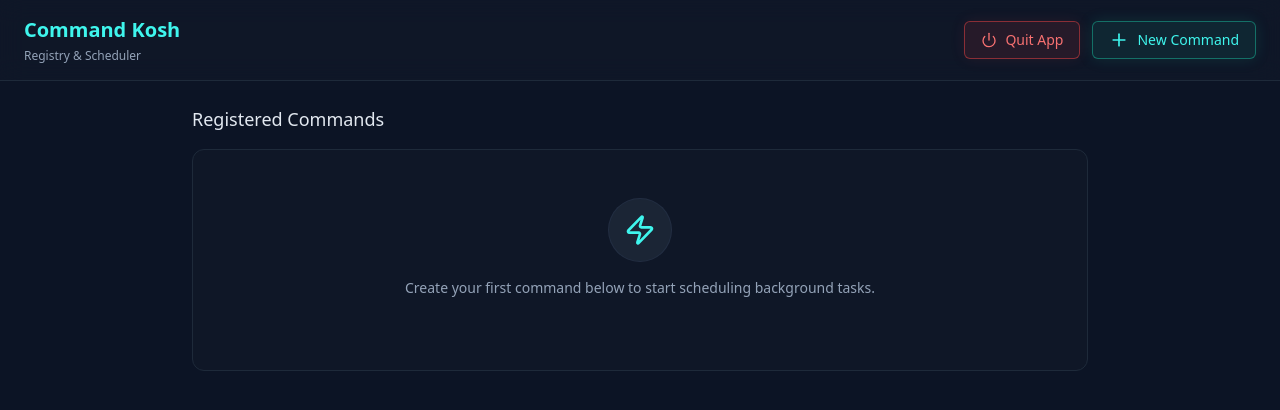
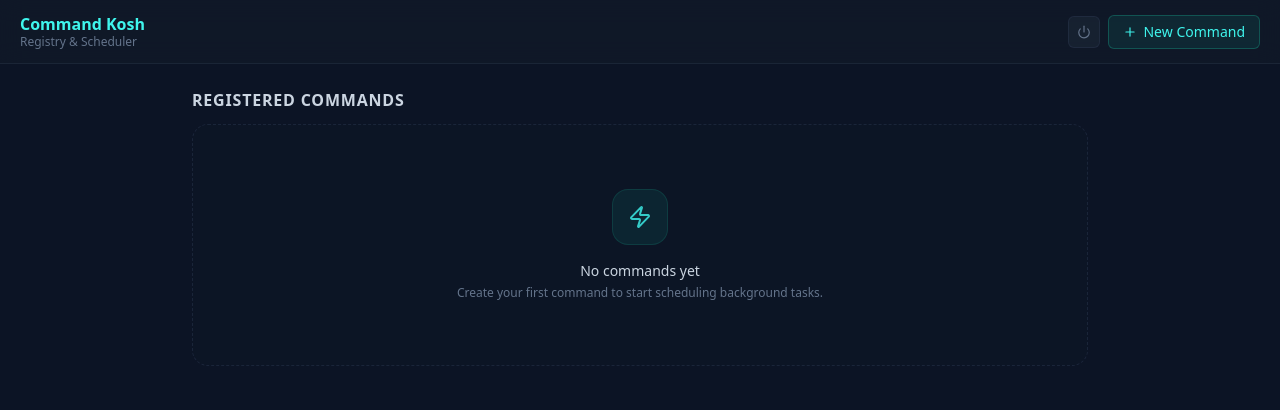
Before and after one commit to ayaan-qadri/command-kosh, a React (Vite) app: page / in a window 1280 px wide. Shown: the top 410 px of the page. Built offline with nearby package versions, Linux system fonts and the light colour scheme.

Commit message:
redesign UI: command list

```diff
--- a/src/pages/command-list/CommandListPage.tsx
+++ b/src/pages/command-list/CommandListPage.tsx
@@ -68,12 +68,19 @@ export function CommandListPage() {
 
     return (
         <div className="min-h-screen bg-zinc-950 text-zinc-100 flex flex-col font-sans">
-            <header className="px-6 py-4 border-b border-zinc-800 flex justify-between items-center bg-zinc-900/50 backdrop-blur-md sticky top-0 z-10 w-full">
+            <header className="px-5 py-3.5 border-b border-zinc-800/80 flex items-center justify-between bg-zinc-900/60 backdrop-blur-md sticky top-0 z-10 w-full">
+                {/* Branding */}
+                <div className="flex items-center gap-3">
+
                     <div>
-                    <h1 className="text-xl font-bold bg-gradient-to-r from-teal-400 to-emerald-400 bg-clip-text text-transparent">Command Kosh</h1>
-                    <p className="text-xs text-zinc-400 mt-1">Registry & Scheduler</p>
+                        <h1 className="text-base font-bold bg-gradient-to-r from-teal-400 to-emerald-400 bg-clip-text text-transparent leading-tight">Command Kosh</h1>
+                        <p className="text-xs text-zinc-500 leading-tight">Registry & Scheduler</p>
                     </div>
-                <div className="flex items-center gap-3">
+                </div>
+
+                {/* Actions */}
+                <div className="flex items-center gap-2">
+                    {/* Quit — icon only with tooltip */}
                     <div className="group relative">
                         <button
                             onClick={async () => {
@@ -83,24 +90,29 @@ export function CommandListPage() {
                                     setShowQuitModal(true);
                                 }
                             }}
-                            className="bg-red-500/10 hover:bg-red-500/20 text-red-400 border border-red-500/50 hover:border-red-400 font-medium px-4 py-2 rounded-md transition-all shadow-[0_0_15px_rgba(239,68,68,0.1)] hover:shadow-[0_0_20px_rgba(239,68,68,0.2)] text-sm flex items-center gap-2"
+                            className="flex items-center justify-center w-8 h-8 rounded-md text-zinc-500 hover:text-red-400 bg-zinc-800/50 hover:bg-red-500/10 border border-zinc-700/50 hover:border-red-500/30 transition-all"
+                            title="Quit App"
                         >
-                            <Power className="w-4 h-4" />
-                            <span>Quit App</span>
+                            <Power className="w-3.5 h-3.5" />
                         </button>
 
                         {/* Tooltip */}
-                        <div className="absolute top-full mt-2 right-0 w-64 bg-zinc-900 border border-zinc-700 text-zinc-300 text-xs rounded shadow-xl opacity-0 group-hover:opacity-100 transition-opacity duration-200 pointer-events-none z-50 p-3 leading-relaxed">
-                            <div className="absolute -top-1.5 right-6 w-3 h-3 bg-zinc-900 border-l border-t border-zinc-700 transform rotate-45"></div>
-                            <strong className="block text-zinc-100 mb-1">Why quit the app?</strong>
-                            Closing the window only hides the app to the system tray so your commands can keep running in the background. Use this button to completely terminate the application and absolutely stop all scheduled jobs right now.
+                        <div className="absolute top-full mt-2 right-0 w-64 bg-zinc-900 border border-zinc-700/80 text-zinc-300 text-xs rounded-lg shadow-2xl opacity-0 group-hover:opacity-100 transition-opacity duration-200 pointer-events-none z-50 p-3 leading-relaxed">
+                            <div className="absolute -top-1.5 right-3 w-3 h-3 bg-zinc-900 border-l border-t border-zinc-700/80 transform rotate-45" />
+                            <strong className="block text-zinc-100 mb-1 text-xs">Why quit the app?</strong>
+                            Closing the window only hides it to the system tray so commands keep running. Use this to fully terminate the app and stop all scheduled jobs.
                         </div>
                     </div>
+
+                    {/* New Command */}
                     <button
                         onClick={() => setShowForm(!showForm)}
-                        className="bg-teal-500/10 hover:bg-teal-500/20 text-teal-400 border border-teal-500/50 hover:border-teal-400 font-medium px-4 py-2 rounded-md transition-all shadow-[0_0_15px_rgba(26,188,156,0.15)] hover:shadow-[0_0_20px_rgba(26,188,156,0.25)] text-sm flex items-center gap-2"
+                        className={`flex items-center gap-1.5 px-3.5 py-1.5 rounded-md text-sm font-medium transition-all duration-150 border ${showForm
+                            ? "text-zinc-400 bg-zinc-800/60 border-zinc-700/60 hover:bg-zinc-800 hover:text-zinc-200"
+                            : "text-teal-400 bg-teal-500/10 border-teal-500/30 hover:bg-teal-500/15 hover:border-teal-500/50"
+                            }`}
                     >
-                        {showForm ? <X className="w-5 h-5" /> : <Plus className="w-5 h-5" />}
+                        {showForm ? <X className="w-3.5 h-3.5" /> : <Plus className="w-3.5 h-3.5" />}
                         <span>{showForm ? "Cancel" : "New Command"}</span>
                     </button>
                 </div>
@@ -129,8 +141,16 @@ export function CommandListPage() {
                         />
                     )}
 
-                    <div className="space-y-4">
-                        <h2 className="text-lg font-medium text-zinc-200">Registered Commands</h2>
+                    {!showForm && (
+                        <div className="space-y-3">
+                            <div className="flex items-center gap-3">
+                                <h2 className="text-base font-semibold text-zinc-300 uppercase tracking-wider">Registered Commands</h2>
+                                {commands.length > 0 && (
+                                    <span className="px-2 py-0.5 rounded-full text-xs font-bold bg-zinc-800 text-zinc-400 border border-zinc-700">
+                                        {commands.length}
+                                    </span>
+                                )}
+                            </div>
                             <CommandList
                                 commands={commands}
                                 states={commandStates}
@@ -150,6 +170,7 @@ export function CommandListPage() {
                                 }}
                             />
                         </div>
+                    )}
                 </div>
             </main>
         </div>
--- a/src/pages/command-list/components/CommandList.tsx
+++ b/src/pages/command-list/components/CommandList.tsx
@@ -1,4 +1,4 @@
-import { Zap } from "lucide-react";
+import { Clock, Play, Square, Zap, ChevronRight, Timer, CalendarClock } from "lucide-react";
 import { RegisteredCommand, CommandExecutionState } from "../../../types";
 
 interface CommandListProps {
@@ -10,57 +10,151 @@ interface CommandListProps {
     onStop: (id: string, e: React.MouseEvent) => void;
 }
 
+function getScheduleLabel(cmd: RegisteredCommand) {
+    if (cmd.run_at_secs) {
+        return {
+            icon: <CalendarClock className="w-3 h-3" />,
+            label: `Runs at ${new Date(cmd.run_at_secs * 1000).toLocaleString()}`,
+        };
+    }
+    if (cmd.interval_secs > 0) {
+        const secs = cmd.interval_secs;
+        const h = Math.floor(secs / 3600);
+        const m = Math.floor((secs % 3600) / 60);
+        const s = secs % 60;
+        const parts: string[] = [];
+        if (h > 0) parts.push(`${h}h`);
+        if (m > 0) parts.push(`${m}m`);
+        if (s > 0) parts.push(`${s}s`);
+        return {
+            icon: <Timer className="w-3 h-3" />,
+            label: `Every ${parts.join(" ")}`,
+        };
+    }
+    return {
+        icon: <Clock className="w-3 h-3" />,
+        label: "Manual / One-time",
+    };
+}
+
+function StatusBadge({ state }: { state: CommandExecutionState | undefined }) {
+    if (state?.is_running) {
+        return (
+            <span className="inline-flex items-center gap-1.5 px-2.5 py-1 rounded-full text-[11px] font-semibold tracking-widest bg-emerald-500/10 text-emerald-400/90 border border-emerald-500/20">
+                <span className="w-1.5 h-1.5 rounded-full bg-emerald-400 animate-pulse" />
+                RUNNING
+            </span>
+        );
+    }
+    if (state?.is_active) {
+        return (
+            <span className="inline-flex items-center gap-1.5 px-2.5 py-1 rounded-full text-[11px] font-semibold tracking-widest bg-blue-500/10 text-blue-400/80 border border-blue-500/20">
+                <span className="w-1.5 h-1.5 rounded-full bg-blue-400 animate-pulse" style={{ animationDuration: "2.5s" }} />
+                SCHEDULED
+            </span>
+        );
+    }
+    return (
+        <span className="inline-flex items-center gap-1.5 px-2.5 py-1 rounded-full text-[11px] font-semibold tracking-widest bg-zinc-800/60 text-zinc-500 border border-zinc-700/40">
+            <span className="w-1.5 h-1.5 rounded-full bg-zinc-600" />
+            STOPPED
+        </span>
+    );
+}
+
 export function CommandList({ commands, states, showForm, onSelect, onStart, onStop }: CommandListProps) {
     if (commands.length === 0 && !showForm) {
         return (
-            <div className="rounded-xl border border-zinc-800 bg-zinc-900/50 p-12 text-center flex flex-col items-center">
-                <div className="w-16 h-16 bg-zinc-800/80 rounded-full flex items-center justify-center mb-4 border border-zinc-700/50">
-                    <Zap className="w-8 h-8 text-teal-400" />
+            <div className="rounded-2xl border border-dashed border-zinc-700/50 bg-zinc-900/20 p-16 text-center flex flex-col items-center gap-4">
+                <div className="w-14 h-14 bg-teal-500/10 rounded-2xl flex items-center justify-center border border-teal-500/15">
+                    <Zap className="w-6 h-6 text-teal-400/80" />
                 </div>
-                <p className="text-sm text-zinc-400 mb-6">Create your first command below to start scheduling background tasks.</p>
+                <div>
+                    <p className="text-sm font-medium text-zinc-300 mb-1">No commands yet</p>
+                    <p className="text-xs text-zinc-500">Create your first command to start scheduling background tasks.</p>
+                </div>
             </div>
         );
     }
 
     return (
-        <>
-            {commands.map((cmd) => (
+        <div className="flex flex-col gap-2.5">
+            {commands.map((cmd) => {
+                const state = states[cmd.id];
+                const isActive = state?.is_active;
+                const isRunning = state?.is_running;
+                const schedule = getScheduleLabel(cmd);
+
+                return (
                     <div
                         key={cmd.id}
-                    className="bg-zinc-900/80 border border-zinc-800 rounded-lg p-4 flex justify-between items-center hover:border-zinc-700 transition-colors cursor-pointer"
                         onClick={() => onSelect(cmd)}
+                        className="group relative bg-zinc-900/50 border border-zinc-800/60 rounded-xl overflow-hidden cursor-pointer transition-all duration-200 hover:border-zinc-700/80 hover:bg-zinc-900/70 hover:shadow-[0_2px_20px_rgba(0,0,0,0.3)]"
                     >
-                    <div>
-                        <h3 className="font-medium text-zinc-100">{cmd.name}</h3>
-                        <code className="text-xs text-teal-400 bg-teal-400/10 px-2 py-1 rounded inline-block mt-2 mb-1">
+                        {/* Thin top accent line */}
+                        {isRunning && (
+                            <div className="absolute inset-x-0 top-0 h-px bg-gradient-to-r from-transparent via-emerald-400/60 to-transparent" />
+                        )}
+                        {isActive && !isRunning && (
+                            <div className="absolute inset-x-0 top-0 h-px bg-gradient-to-r from-transparent via-blue-400/40 to-transparent" />
+                        )}
+
+                        <div className="flex items-stretch">
+                            {/* Left state strip */}
+                            <div className={`w-[3px] shrink-0 ${isRunning ? "bg-emerald-500/70" : isActive ? "bg-blue-500/60" : "bg-zinc-700/40"}`} />
+
+                            {/* Main content */}
+                            <div className="flex-1 min-w-0 px-5 py-4">
+                                {/* Name row — title only */}
+                                <div className="flex items-center gap-3 mb-3">
+                                    <h3 className="font-semibold text-[17px] text-zinc-100 truncate leading-tight">
+                                        {cmd.name}
+                                    </h3>
+                                </div>
+
+                                {/* Command string — inline fit */}
+                                <div className="mb-2.5">
+                                    <code className="text-[13px] text-teal-300/80 bg-zinc-800/70 border border-zinc-700/40 px-2.5 py-1 rounded-md font-mono inline-block max-w-full truncate align-middle">
                                         {cmd.command_str}
                                     </code>
-                        <p className="text-xs text-zinc-500">
-                            Schedule: {cmd.run_at_secs ? `Scheduled for ${new Date(cmd.run_at_secs * 1000).toLocaleString()}` : cmd.interval_secs > 0 ? `Every ${cmd.interval_secs} seconds` : "Manual / One-time"}
-                        </p>
                                 </div>
-                    <div className="flex items-center gap-3">
-                        <div className={`px-2 py-1 rounded text-xs font-bold ${states[cmd.id]?.is_running ? "bg-emerald-500/20 text-emerald-400 shadow-[0_0_10px_rgba(16,185,129,0.2)]" : states[cmd.id]?.is_active ? "bg-blue-500/20 text-blue-400" : "bg-zinc-800 text-zinc-400"}`}>
-                            {states[cmd.id]?.is_running ? "RUNNING" : states[cmd.id]?.is_active ? "SCHEDULED" : "STOPPED"}
+
+                                {/* Schedule row */}
+                                <div className="flex items-center gap-1.5 text-xs text-zinc-500">
+                                    <span className="text-zinc-600 flex items-center">{schedule.icon}</span>
+                                    <span>{schedule.label}</span>
                                 </div>
-                        {states[cmd.id]?.is_active ? (
+                            </div>
+
+                            {/* Right: badge + action + chevron */}
+                            <div
+                                className="flex items-center gap-2.5 px-4 shrink-0"
+                                onClick={(e) => e.stopPropagation()}
+                            >
+                                <StatusBadge state={state} />
+                                {isActive ? (
                                     <button
                                         onClick={(e) => onStop(cmd.id, e)}
-                                className="text-red-400 hover:text-red-300 hover:bg-red-400/10 px-3 py-1.5 rounded-md transition-colors text-sm border border-red-500/30 font-medium"
+                                        className="flex items-center gap-1.5 px-3 py-1.5 rounded-lg text-xs font-medium text-red-400/90 bg-red-500/8 border border-red-500/20 hover:bg-red-500/15 hover:border-red-500/35 hover:text-red-400 transition-all duration-150"
                                     >
+                                        <Square className="w-3 h-3" />
                                         Stop
                                     </button>
                                 ) : (
                                     <button
                                         onClick={(e) => onStart(cmd.id, e)}
-                                className="text-emerald-400 hover:text-emerald-300 hover:bg-emerald-400/10 px-3 py-1.5 rounded-md transition-colors text-sm border border-emerald-500/30 font-medium"
+                                        className="flex items-center gap-1.5 px-3 py-1.5 rounded-lg text-xs font-medium text-emerald-400/90 bg-emerald-500/8 border border-emerald-500/20 hover:bg-emerald-500/15 hover:border-emerald-500/35 hover:text-emerald-400 transition-all duration-150"
                                     >
+                                        <Play className="w-3 h-3 fill-emerald-400/80" />
                                         Start
                                     </button>
                                 )}
+                                <ChevronRight className="w-3.5 h-3.5 text-zinc-700 group-hover:text-zinc-500 transition-colors duration-150 shrink-0" />
                             </div>
                         </div>
-            ))}
-        </>
+                    </div>
+                );
+            })}
+        </div>
     );
 }
```
Lines whose indentation alone changed are shown as unchanged.
